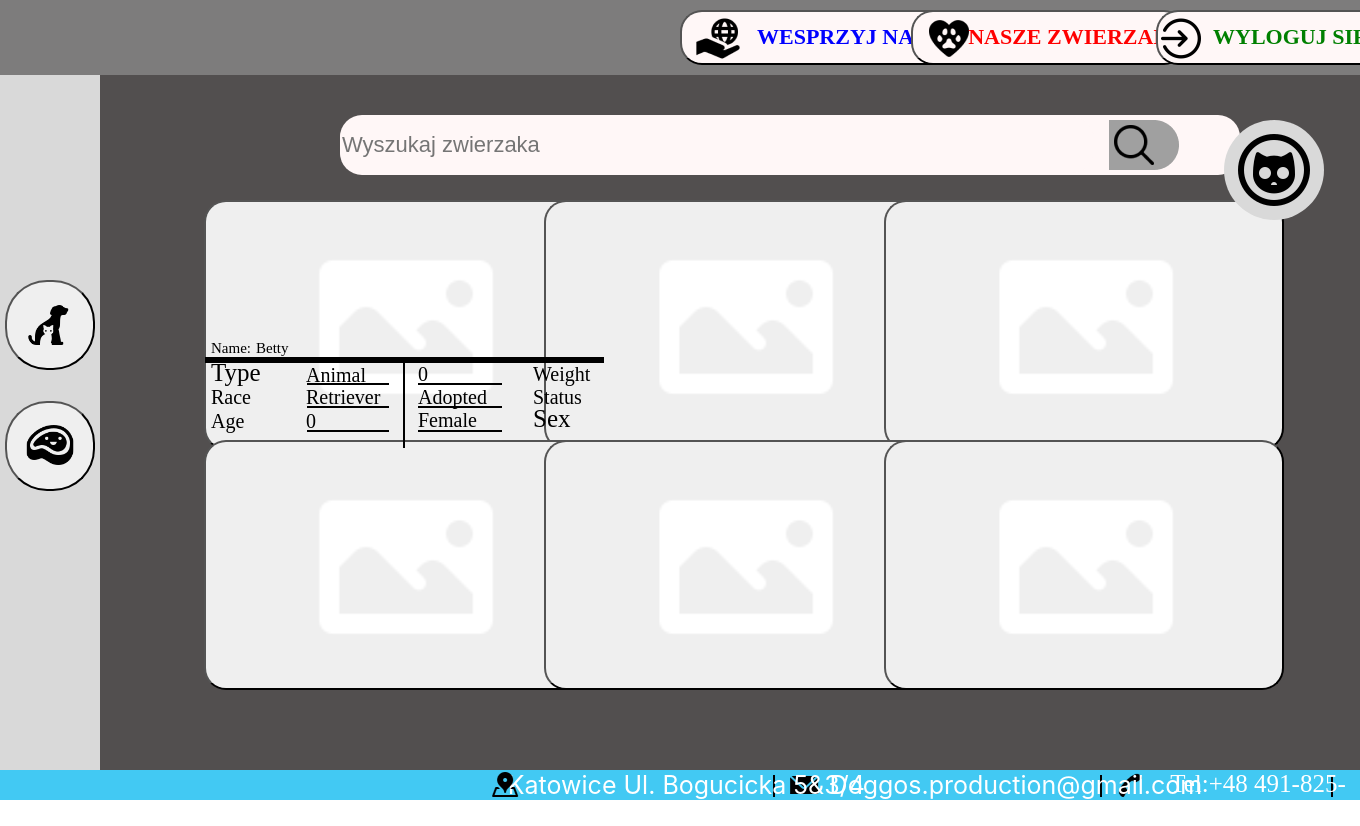
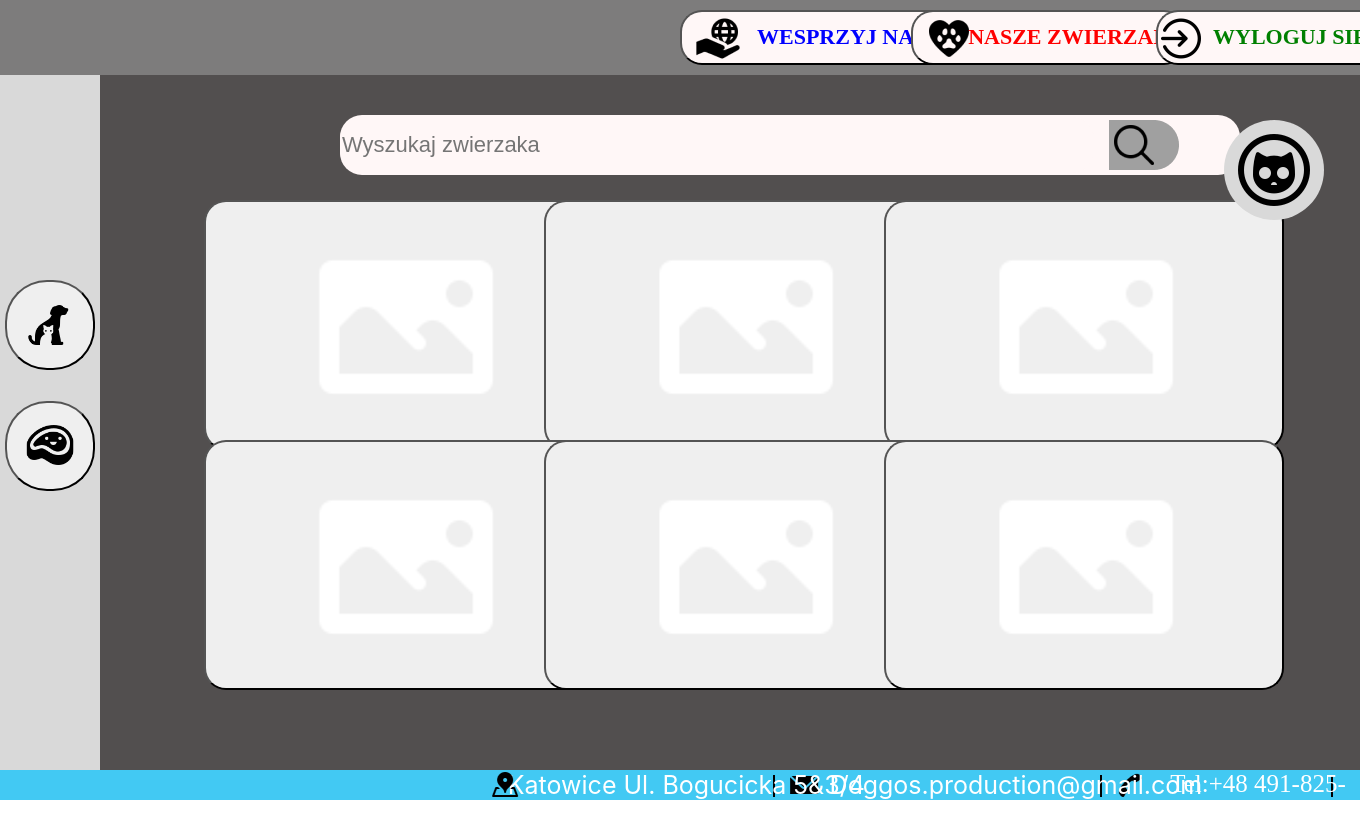
Before and after one commit to FilipParyz/TestingDoggos, a Flask app: page / in a window 1360 px wide; the page is wider, and only the part inside the window is pictured. Run offline with Flask 3, Linux system fonts and the light colour scheme; tables that the repository leaves empty hold one stand-in row (values such as "Sample post").

Commit message:
Update CSS and HTML files for sidebar and profiles Prefinished idification

```diff
--- a/templates/index.html
+++ b/templates/index.html
@@ -67,44 +67,53 @@
             </div>
             <!-- END Side panel menu -->
         </div>
+        <!-- Here prototype of profiles
+            <div class="profiles-container">
+            {% for image in profile_images %}
+            <div class="PictureProfile">
+                <button id="Animal{{ loop.index }}" class="Picture">
+                    <img class="Pic" src="{{ url_for('static', filename='images/profiles/' + image) }}" />
+                </button>
+            </div>
+            {% endfor %}
+        </div>
+            <div class="container">
+                <div class="horizontal-line"></div>
+                <div class="vertical-line"></div>
+                <div class="info-box">
+                    <div class="label-weight">Weight</div>
+                        <label class="paragraphWeight">0</label>
+                        <div></div>
+                    <div class="label-status">Status</div>
+                        <label class="paragraphStatus">Adopted</label>
+                        <div></div>
+                    <div class="label-sex">Sex</div>
+                            <label class="paragraphlSex">Female</label>
+                            <div></div>
+                    <div class="linyline1"></div>
+                    <div class="linyline2"></div>
+                    <div class="linyline3"></div>
+                </div>
+                <div class="profile-box">
+                    <div class="label-type">Type<label class="paragraphType">Animal</label></div>
+                        <div></div>
+                    <div class="label-name">Name: <label class="paragraphName">Betty</label></div>
+                        <div></div>
+                    <div class="label-race">Race<label class="paragraphRace">Retriever</label></div>
+                        <div></div>
+                    <div class="label-age">Age<label class="paragraphAge">0</label></div>
+                        <div></div>
+                    <div class="linyline4"></div>
+                    <div class="linyline5"></div>
+                    <div class="linyline6"></div>
+                </div>
+            </div>-->
 
         <!-- BEGINNING Profiles Content -->
         <div class="PictureProfile1">
             <button id="Animal1" class="Picture">
                 <img class="Pic"  src="{{ url_for('static', filename='images/profiles/Picture.png') }}" />
             </button>
-
-            <div class="container">
-                <div class="horizontal-line"></div>
-                <div class="vertical-line"></div>
-                <div class="info-box">
-                    <div class="label weight">Weight</div>
-                        <label class="labelWeight">0</label>
-                        <div></div>
-                    <div class="label status">Status</div>
-                        <label class="labelStatus">Adopted</label>
-                        <div></div>
-                    <div class="label sex">Sex</div>
-                            <label class="labelSex">Female</label>
-                            <div></div>
-                    <div class="line line1"></div>
-                    <div class="line line2"></div>
-                    <div class="line line3"></div>
-                </div>
-                <div class="profile-box">
-                    <div class="label type">Type<label class="labelType">Animal</label></div>
-                        <div></div>
-                    <div class="label name">Name: <label class="labelName">Betty</label></div>
-                        <div></div>
-                    <div class="label race">Race<label class="labelRace">Retriever</label></div>
-                        <div></div>
-                    <div class="label age">Age<label class="labelAge">0</label></div>
-                        <div></div>
-                    <div class="line line4"></div>
-                    <div class="line line5"></div>
-                    <div class="line line6"></div>
-                </div>
-            </div>
         </div>
         <div class="PictureProfile2">
             <button id="Animal2" class="Picture">
```
Also changed, not shown: other parts of templates/index.html (+11 -11 lines), static/css/sidebarstyle.css (+12 -12 lines).
